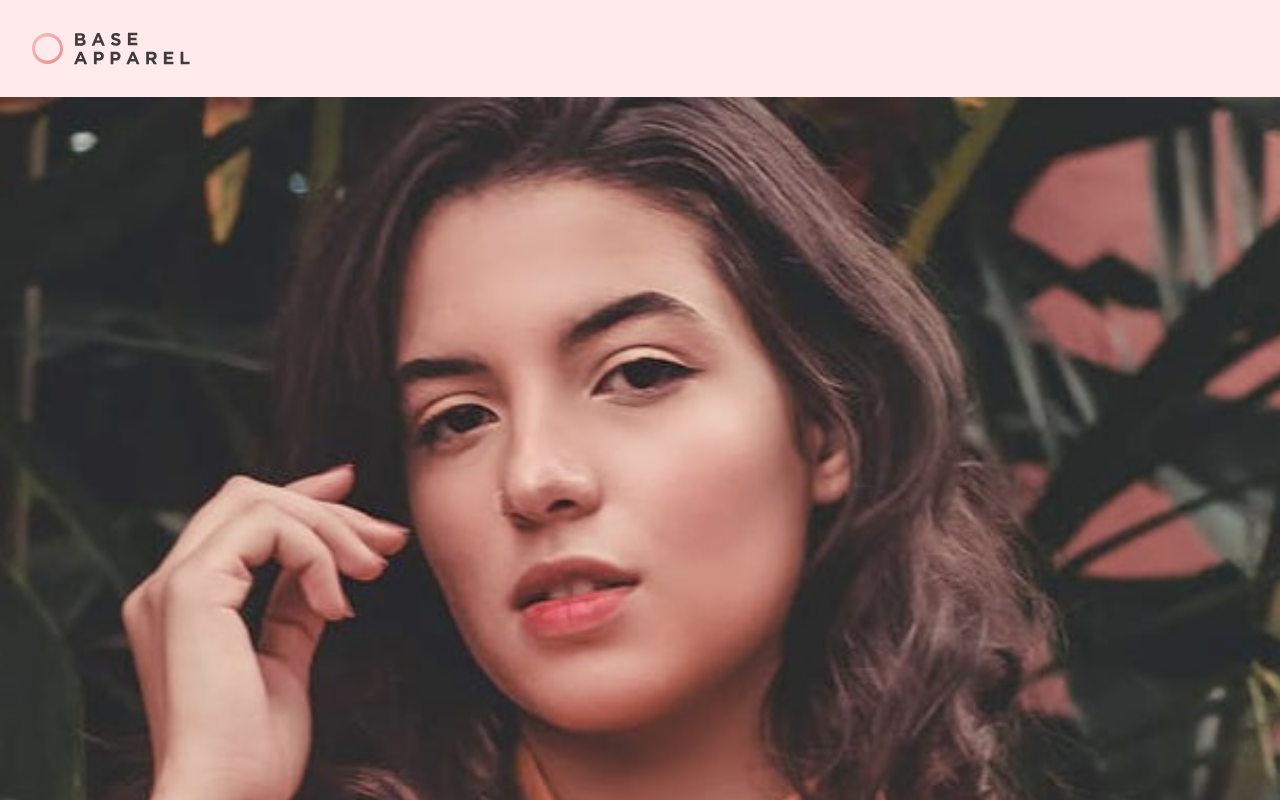
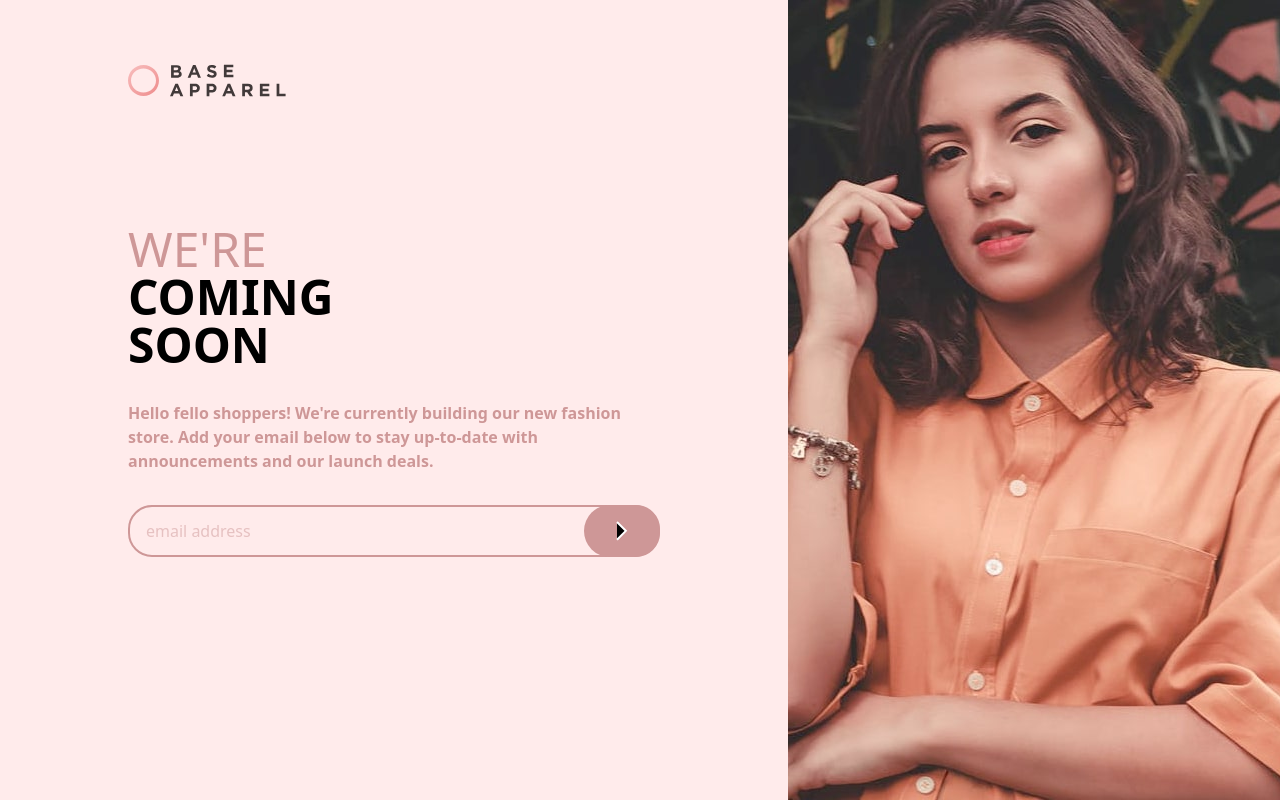
Before and after one commit to emmanueltn007/front-end-mentor-challenges-beginner, a React (Vite) app in the folder base-apparrel-coming-soon/: page / in a window 1280 px wide. Shown: the top 800 px of the page. Built offline with nearby package versions, Linux system fonts and the light colour scheme.

Commit message:
Styled the whole page. Created separate components for the hero images.

```diff
--- a/base-apparrel-coming-soon/src/App.jsx
+++ b/base-apparrel-coming-soon/src/App.jsx
@@ -1,15 +1,19 @@
 import CTA from "./components/CTA";
 import Header from "./components/Header";
-import Hero from "./components/Hero";
+import HeroDesktop from "./components/HeroDesktop";
+import HeroMobile from "./components/HeroMobile";
 
-function App () {
+function App() {
   return (
-    <div className="bg-[hsl(0,100%,96%)]">
-      <Header />
-      <Hero />
-      <CTA />
+    <div className="min-h-screen w-screen bg-[hsl(0,100%,96%)] md:grid md:grid-cols-[2fr_1.25fr]">
+      <div>
+        <Header />
+        <HeroMobile />
+        <CTA />
+      </div>
+      <HeroDesktop />
     </div>
   );
 }
 
-export default App
+export default App;
--- a/base-apparrel-coming-soon/src/components/CTA.jsx
+++ b/base-apparrel-coming-soon/src/components/CTA.jsx
@@ -1,22 +1,42 @@
-function CTA () {
+function CTA() {
+  const handleSubmit = (e) => {
+    e.preventDefault();
+  };
+
   return (
-        <section>
-            <h1>
-                <span>WE'RE</span>
+    <section className="px-8 py-16 md:px-32 flex flex-col max-md:items-center max-md:text-center gap-8">
+      <h1 className="text-5xl font-semibold">
+        <span
+          className="text-[hsl(0,36%,70%)]
+                font-light"
+        >
+          WE'RE
+        </span>
         <br />
         COMING
         <br />
         SOON
       </h1>
-            <p>
-                Hello fello shoppers! We're currently building our new fashion store. Add your email below to stay up-to-date with announcements and our launch deals.
+      <p className="font-semibold text-[hsl(0,36%,70%)]">
+        Hello fello shoppers! We're currently building our new fashion store.
+        Add your email below to stay up-to-date with announcements and our
+        launch deals.
       </p>
-            <form>
-                <input type="text" placeholder="email address" />
-                <button>submits</button>
+      <form className="w-full relative" noValidate onSubmit={handleSubmit}>
+        <input
+          className="w-full text-[hsl(0,36%,70%)] outline-none border-2 border-[hsl(0,36%,70%)] py-3 px-4 rounded-3xl"
+          type="text"
+          placeholder="email address"
+        />
+        <button
+          className="bg-[hsl(0,36%,70%)] py-4 px-8 rounded-4xl cursor-pointer absolute top-0 bottom-0 -translate-x-full"
+          type="submit"
+        >
+          <svg xmlns="http://www.w3.org/2000/svg" width="12" height="20"><path fill="currentColor" stroke="#FFF" strokeWidth="2" d="M1 1l8.836 8.836L1 18.671"/></svg>
+        </button>
       </form>
     </section>
   );
 }
 
-export default CTA
+export default CTA;
--- a/base-apparrel-coming-soon/src/components/Header.jsx
+++ b/base-apparrel-coming-soon/src/components/Header.jsx
@@ -1,9 +1,9 @@
-function Header () {
-    return (
-        <header className="p-8">
-            <img src="/images/logo.svg" alt="base apparrel logo" />
-        </header>
-    );
+function Header() {
+  return (
+    <header className="max-md:p-8 md:px-32 md:py-16">
+      <img src="/images/logo.svg" alt="base apparrel logo" />
+    </header>
+  );
 }
 
-export default Header
+export default Header;
--- a/base-apparrel-coming-soon/src/components/Hero.jsx
+++ /dev/null
@@ -1,10 +0,0 @@
-function Hero () {
-    return (
-        <section className="h-full w-full">
-            <img className="object-cover h-full w-full md:hidden" src="/images/hero-mobile.jpg" alt="hero image" />
-            <img className="object-cover h-full w-full hidden md:block" src="/images/hero-desktop.jpg" alt="hero image" />
-        </section>
-    );
-}
-
-export default Hero
--- /dev/null
+++ b/base-apparrel-coming-soon/src/components/HeroDesktop.jsx
@@ -0,0 +1,9 @@
+function HeroDesktop () {
+    return (
+        <section className="w-full h-full hidden md:block">
+            <img className="object-cover h-full w-full" src="/images/hero-desktop.jpg" alt="desktop hero image" />
+        </section>
+    );
+}
+
+export default HeroDesktop
--- /dev/null
+++ b/base-apparrel-coming-soon/src/components/HeroMobile.jsx
@@ -0,0 +1,9 @@
+function HeroMobile () {
+    return (
+        <section className="h-full w-full md:hidden">
+            <img className="object-cover h-full w-full" src="/images/hero-mobile.jpg" alt="hero image" />
+        </section>
+    );
+}
+
+export default HeroMobile
```
Also changed, not shown: base-apparrel-coming-soon/public/images/icon-arrow.svg. Lines whose indentation alone changed are shown as unchanged.
